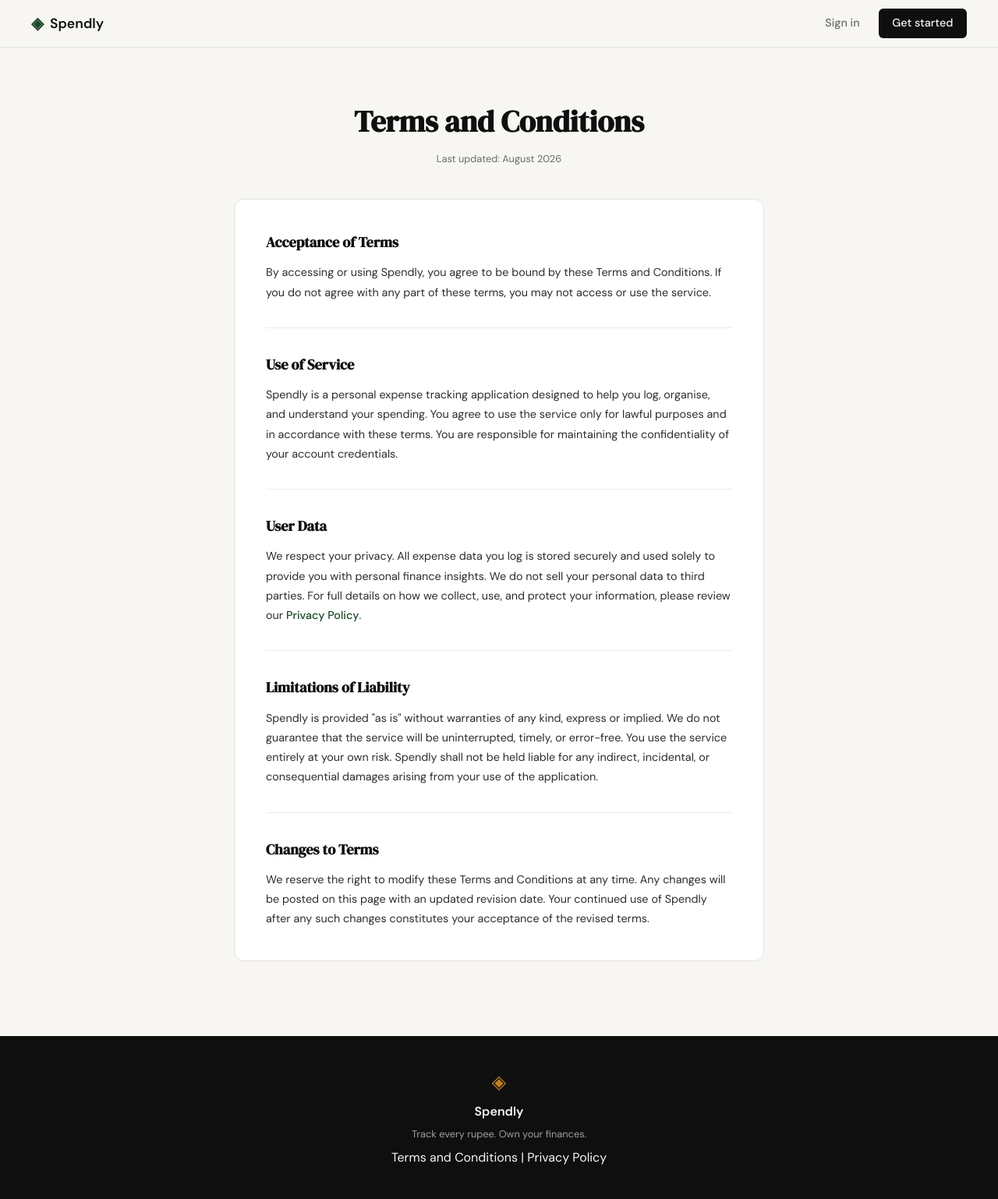
After one commit to mowmitaahmed/spendly, a Flask app: page /terms in a window 1280 px wide. The commit adds this page. Shown: the whole page at 78% size. Run offline with Flask 3, Linux system fonts and the light colour scheme.

Commit message:
landing: add terms and conditions page and route

```diff
--- a/app.py
+++ b/app.py
@@ -20,6 +20,11 @@ def register():
 @app.route("/login")
 def login():
     return render_template("login.html")
+
+
+@app.route("/terms")
+def terms():
+    return render_template("terms.html")
 
 
 # ------------------------------------------------------------------ #
--- a/static/css/style.css
+++ b/static/css/style.css
@@ -385,6 +385,77 @@ a { color: inherit; text-decoration: none; }
     max-width: var(--auth-width);
 }
 
+/* ------------------------------------------------------------------ */
+/* Legal / Terms pages                                                */
+/* ------------------------------------------------------------------ */
+
+.legal-section {
+    padding: 4rem 2rem 6rem;
+}
+
+.legal-container {
+    max-width: 680px;
+    margin: 0 auto;
+}
+
+.legal-header {
+    text-align: center;
+    margin-bottom: 2.5rem;
+}
+
+.legal-title {
+    font-family: var(--font-display);
+    font-size: clamp(1.75rem, 3vw, 2.5rem);
+    color: var(--ink);
+    margin-bottom: 0.5rem;
+}
+
+.legal-meta {
+    font-size: 0.8rem;
+    color: var(--ink-muted);
+}
+
+.legal-card {
+    background: var(--paper-card);
+    border: 1px solid var(--border);
+    border-radius: var(--radius-md);
+    padding: 2.5rem;
+}
+
+.legal-block {
+    margin-bottom: 2rem;
+    padding-bottom: 2rem;
+    border-bottom: 1px solid var(--border-soft);
+}
+
+.legal-block:last-child {
+    margin-bottom: 0;
+    padding-bottom: 0;
+    border-bottom: none;
+}
+
+.legal-heading {
+    font-family: var(--font-display);
+    font-size: 1.15rem;
+    color: var(--ink);
+    margin-bottom: 0.75rem;
+}
+
+.legal-block p {
+    font-size: 0.9rem;
+    color: var(--ink-soft);
+    line-height: 1.75;
+}
+
+.legal-block p a {
+    color: var(--accent);
+    font-weight: 500;
+}
+
+.legal-block p a:hover {
+    text-decoration: underline;
+}
+
 .auth-header {
     text-align: center;
     margin-bottom: 2rem;
@@ -527,4 +598,6 @@ a { color: inherit; text-decoration: none; }
 @media (max-width: 600px) {
     .nav-links a:not(.nav-cta) { display: none; }
     .hero { padding: 3rem 1rem 2rem; }
+    .legal-section { padding: 2.5rem 1rem 4rem; }
+    .legal-card { padding: 1.5rem; }
 }
--- a/templates/base.html
+++ b/templates/base.html
@@ -35,7 +35,7 @@
             <span class="footer-name">Spendly</span>
             <p class="footer-copy">Track every rupee. Own your finances.</p>
             <div class="footer-links">
-                <a href="#">Terms and Conditions</a>
+                <a href="/terms">Terms and Conditions</a>
                 <span class="footer-sep">|</span>
                 <a href="#">Privacy Policy</a>
             </div>
--- /dev/null
+++ b/templates/terms.html
@@ -0,0 +1,45 @@
+{% extends "base.html" %}
+
+{% block title %}Terms and Conditions — Spendly{% endblock %}
+
+{% block content %}
+
+<section class="legal-section">
+    <div class="legal-container">
+        <header class="legal-header">
+            <h1 class="legal-title">Terms and Conditions</h1>
+            <p class="legal-meta">Last updated: August 2026</p>
+        </header>
+
+        <div class="legal-card">
+
+            <section class="legal-block">
+                <h2 class="legal-heading">Acceptance of Terms</h2>
+                <p>By accessing or using Spendly, you agree to be bound by these Terms and Conditions. If you do not agree with any part of these terms, you may not access or use the service.</p>
+            </section>
+
+            <section class="legal-block">
+                <h2 class="legal-heading">Use of Service</h2>
+                <p>Spendly is a personal expense tracking application designed to help you log, organise, and understand your spending. You agree to use the service only for lawful purposes and in accordance with these terms. You are responsible for maintaining the confidentiality of your account credentials.</p>
+            </section>
+
+            <section class="legal-block">
+                <h2 class="legal-heading">User Data</h2>
+                <p>We respect your privacy. All expense data you log is stored securely and used solely to provide you with personal finance insights. We do not sell your personal data to third parties. For full details on how we collect, use, and protect your information, please review our <a href="/privacy">Privacy Policy</a>.</p>
+            </section>
+
+            <section class="legal-block">
+                <h2 class="legal-heading">Limitations of Liability</h2>
+                <p>Spendly is provided "as is" without warranties of any kind, express or implied. We do not guarantee that the service will be uninterrupted, timely, or error-free. You use the service entirely at your own risk. Spendly shall not be held liable for any indirect, incidental, or consequential damages arising from your use of the application.</p>
+            </section>
+
+            <section class="legal-block">
+                <h2 class="legal-heading">Changes to Terms</h2>
+                <p>We reserve the right to modify these Terms and Conditions at any time. Any changes will be posted on this page with an updated revision date. Your continued use of Spendly after any such changes constitutes your acceptance of the revised terms.</p>
+            </section>
+
+        </div>
+    </div>
+</section>
+
+{% endblock %}
```
